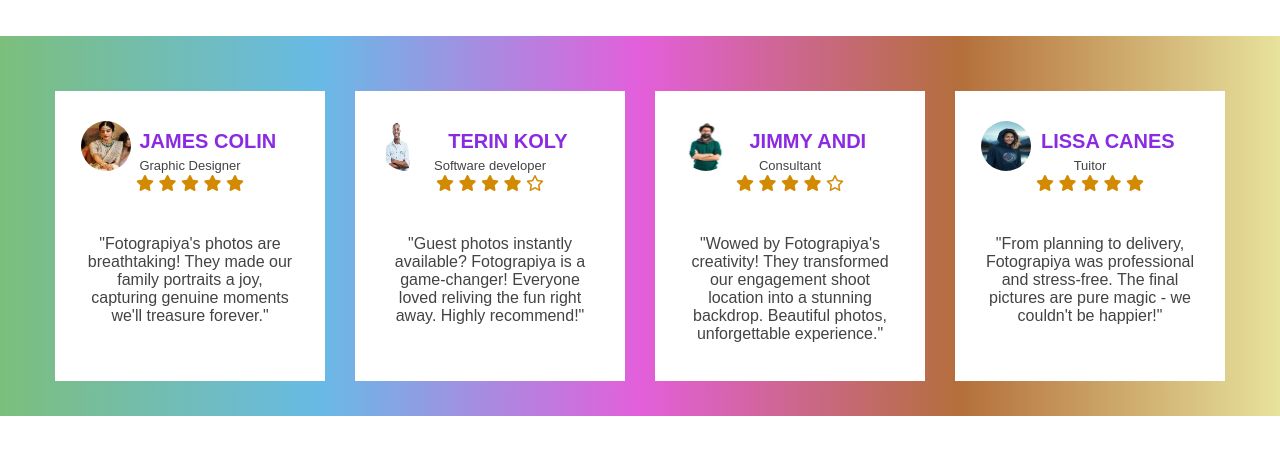
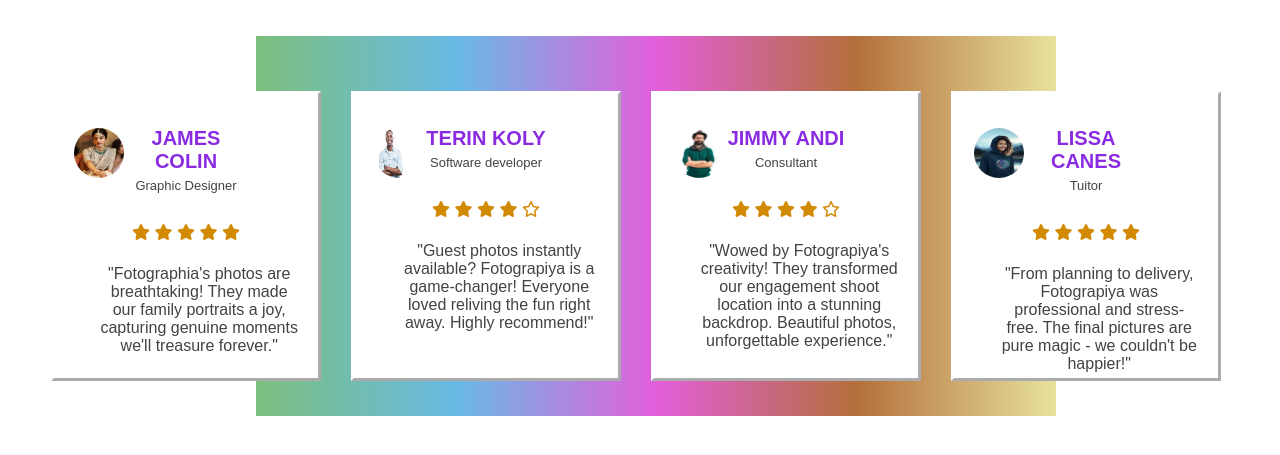
Before and after one commit to singh-2020/photographia, a plain HTML site: page index.html in a window 1280 px wide. Shown: the part 123-578 px from the top of the page. Drawn offline with Linux system fonts and the light colour scheme.

Commit message:
initial commit

```diff
--- a/index.html
+++ b/index.html
@@ -29,7 +29,7 @@
                             <i class="fa-solid fa-star"></i>
                             <i class="fa-solid fa-star"></i>
                         </div>
-                        <p>"Fotograpiya's photos are breathtaking! They made our family
+                        <p>"Fotographia's photos are breathtaking! They made our family
                             portraits a joy, capturing genuine moments we'll treasure forever."</p>
                     </div>
                 </div>
@@ -87,27 +87,5 @@
         </div>
     </div>
 
-<!-- <section class="review" id="review">
-        <h3>2167 people shared their kind words</h3>
-        <h1 class="heading">Our happy clients say about us</h1>
-        <div class="review-slider">
-            <div class="wrapper">
-                <div class="box">
-                    <img src="C:\Users\asus\Desktop\photo figma/images.jpeg">
-                    <h3>John Marley</h3>
-                    <div class="stars">
-                        <span class="fa fa-star"></span>
-                        <span class="fa fa-star"></span>
-                        <span class="fa fa-star"></span>
-                        <span class="fa fa-star"></span>
-                        <span class="fa fa-star"></span>
-                    </div>
-                    <p>"Fotograpiya is more than photography - it's capturing memories.
-                        They made our graduation celebration truly special, with photos that
-                        bring back the joy of the day."</p>
-                </div>
-            </div>
-        </div>
-    </section> -->
 </body>
 </html>
--- a/style.css
+++ b/style.css
@@ -18,17 +18,19 @@
 }
 .reviews{
     margin-top: 3%;
+    margin-left: 20%;
     padding: 40px 0;
     background : linear-gradient(90deg,rgb(124, 191, 124),rgb(104, 186, 230),rgb(227, 95, 219),rgb(180, 111, 59),rgba(212, 203, 78, 0.558));
     color:#434343 ;
     text-align: center;
     max-height: 300px;
+    max-width:800px ;
 
 }
 .inner{
-    max-width: 1200px;
+    min-width: 1200px;
     height: auto;
-    margin: auto;
+    margin-left:-30% ;
     overflow: hidden;
     padding: 0 20px;
 }
@@ -49,9 +51,9 @@
 
 .review{
     background: #fff;
-    padding: 30px;
-    border-style:initial;
-    border-color: rgb(255, 255, 255);
+    padding: 70px;
+    border-style:outset;
+    border-color: #fff;
     box-sizing: border-box;
     height: 290px;
 }
@@ -60,23 +62,26 @@
     width: 50px;
     height: 50px;
     border-radius: 50%;
-    margin-left: -80%;
+    margin-left: -140%;
+    margin-top: -40%;
 }
 
 .name{
     font-size: 20px;
     font-weight:bold;
     text-transform: uppercase;
-    margin: -45px 0;
-    margin-left: 17%;
+    margin: -55px 0;
     color: blueviolet;
 }
 .occup{
-    margin: 50px 0;
+    margin: 60px 0;
+
     font-size: small;
 }
 .review p{
-    margin-top: 4%;
+    margin-top: -2%;
+    min-width: 200px;
+    margin-left: -20%;
 }
 .stars{
     margin-top: -23%;
```
